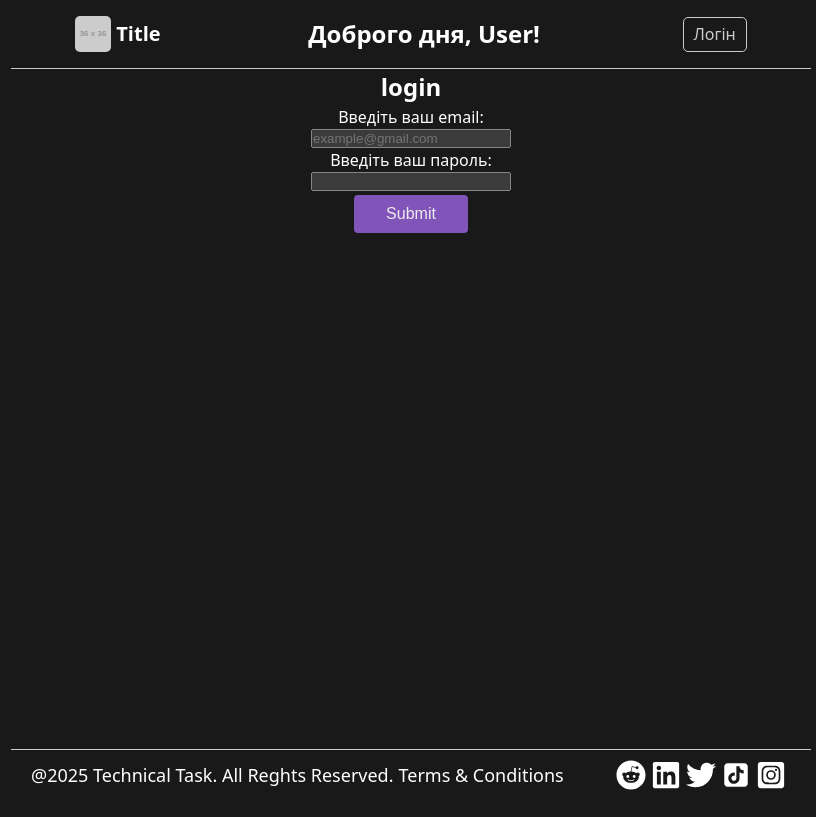
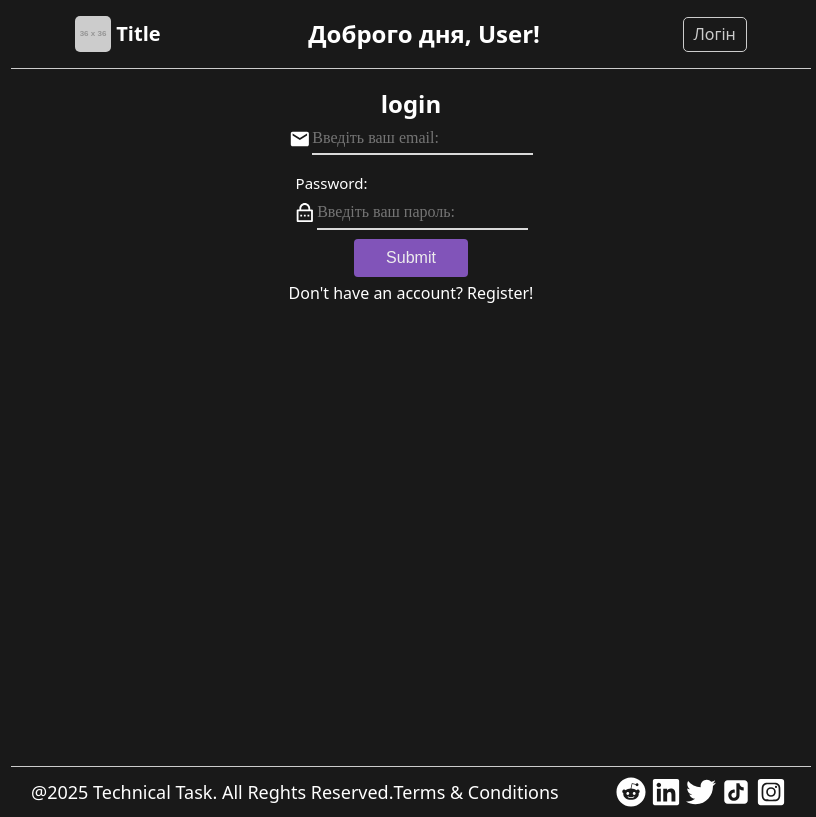
Before and after one commit to Nik91K/EM12-Technical-Task, a React (Vite) app: page /login in a window 1280 px wide. Shown: the whole page, without its empty margins (229-1045 px from the left). Built offline with nearby package versions, Linux system fonts and the light colour scheme.

Commit message:
added some style to login and register page

```diff
--- a/src/components/errorComponent/errorComponent.css
+++ b/src/components/errorComponent/errorComponent.css
@@ -1,4 +1,5 @@
 .error-component{
+    margin: 10px;
     border: 1px solid red;
     background-color: #f8d7da;
     display: flex;
--- a/src/components/footerComponent/footerMain.tsx
+++ b/src/components/footerComponent/footerMain.tsx
@@ -10,7 +10,7 @@ const FooterMain = () => {
         <footer className="footer-main">
             <div className='footer-content'>
                 <p>@2025 Technical Task. All Reghts Reserved.</p>
-                <a href="" className='footer-link'>Terms & Conditions</a>
+                <a href="" className='link'>Terms & Conditions</a>
             </div>
             <div className="footer-icons">
                 <FaReddit className='footer-icon'/>
--- a/src/components/inputComponent/inputComponent.css
+++ b/src/components/inputComponent/inputComponent.css
@@ -0,0 +1,20 @@
+.input {
+    outline: none;
+    border: none;
+    font-family: Poppins-Medium;
+    font-size: 16px;
+    color: #e7e7e7;
+    line-height: 1.2;
+    display: block;
+    width: 100%;
+    height: 33px;
+    text-align: left;
+    background-color: #e7e7e700;
+    border-bottom: 2px solid #d9d9d9;
+    transition: border-bottom-color 0.3s ease;
+    margin-left: 2px;
+}
+
+.input:focus {
+    border-bottom-color: rgb(107, 63, 138);
+}
--- a/src/components/inputComponent/inputComponent.tsx
+++ b/src/components/inputComponent/inputComponent.tsx
@@ -2,7 +2,7 @@ import './inputComponent.css';
 
 const InputComponent = ({type, id, name, minLength, maxLength, placeholder, value, onChange}: {type?: string, id?: string, name?:string, minLength?: number, maxLength?:number, placeholder?:string, value?:string, onChange?:(event: React.ChangeEvent<HTMLInputElement>) => void}) => {
     return (
-        <input type={type} id={id} name={name} minLength={minLength} maxLength={maxLength} placeholder={placeholder} value={value} onChange={onChange}/>
+        <input type={type} id={id} name={name} minLength={minLength} maxLength={maxLength} placeholder={placeholder} value={value} onChange={onChange} className='input'/>
     )
 }
 
--- a/src/layoutPage/index.css
+++ b/src/layoutPage/index.css
@@ -8,6 +8,7 @@
 
 
 .layout-main{
+    margin-top: 17px;
     min-height: 85vh;
 }
 
--- a/src/pages/Authentication/LoginPage/loginPage.css
+++ b/src/pages/Authentication/LoginPage/loginPage.css
@@ -0,0 +1,13 @@
+.login-page{
+    display: flex;
+    flex-direction: column;
+    margin-top: 10px;
+    padding: 5px;
+    text-align: left;
+}
+
+.login-label{
+    font-size: 15px;
+    text-align: left;
+    padding: 2px;
+}
--- a/src/pages/Authentication/LoginPage/loginPage.tsx
+++ b/src/pages/Authentication/LoginPage/loginPage.tsx
@@ -9,6 +9,8 @@ import { useNavigate } from 'react-router-dom';
 import ErrorComponent from '../../../components/errorComponent/errorComponent';
 import { loginUser } from '../../../api/slices/authSlice';
 import { useAppDispatch } from '../../../api/hooks';
+import { RiLockPasswordLine } from 'react-icons/ri';
+import { MdEmail } from 'react-icons/md';
 
 const LoginPage = () => {
   const [textError, setError] = React.useState<string | null>(null);
@@ -70,17 +72,21 @@ const LoginPage = () => {
     return (
         <LayoutPage title='login'>
             <form onSubmit={handleSubmit}>
-               <div className='login-page'>
-                 <label htmlFor="email">Введіть ваш email:</label>
-                 <InputComponent name="email" id="email"  placeholder='example@gmail.com'/>
+              <div className='login-page-icon'>
+                <MdEmail className='login-icon' />
+                <InputComponent name="email" placeholder='Введіть ваш email:'/>
                </div>
                <div className='login-page'>
-                 <label htmlFor="password">Введіть ваш пароль:</label>
-                 <InputComponent name="password" id="password" type="password" minLength={8} maxLength={16}/>
+                <label htmlFor="password" className='login-label'>Password:</label>
+                <div className='login-page-icon'>
+                  <RiLockPasswordLine className='login-icon' />
+                  <InputComponent name="password" type="password" placeholder='Введіть ваш пароль:'/>
+                </div>
                </div>
                 {textError && <ErrorComponent>{textError}</ErrorComponent>}
                <SubmitComponent type='submit'/>
             </form>
+            <p>Don't have an account? <a href="/register" className='link'>Register!</a></p>
         </LayoutPage>
     )
 }
--- a/src/pages/Authentication/RegisterPage/registerPage.css
+++ b/src/pages/Authentication/RegisterPage/registerPage.css
@@ -0,0 +1,9 @@
+.login-page-icon{
+    display: flex;
+    align-items: center;
+}
+
+.login-icon{
+    width: 24px;
+    height: 24px;
+}
--- a/src/pages/Authentication/RegisterPage/registerPage.tsx
+++ b/src/pages/Authentication/RegisterPage/registerPage.tsx
@@ -9,6 +9,9 @@ import { registerUser } from '../../../api/slices/authSlice';
 import { getFormInputValueByName } from '../../../utils/getInput';
 import React from 'react';
 import LoaderComponent from '../../../components/loaderComponent/loaderComponent';
+import { RiLockPasswordLine } from "react-icons/ri";
+import { MdEmail } from "react-icons/md";
+import { CiUser } from "react-icons/ci";
 
 const RegisterPage = () => {
   const [textError, setError] = React.useState<string | null>(null)
@@ -20,16 +23,22 @@ const RegisterPage = () => {
       let name = getFormInputValueByName(event.currentTarget, "name")
       let email = getFormInputValueByName(event.currentTarget, "email")
       let password = getFormInputValueByName(event.currentTarget, "password")
-      // const { name, email, password } = userData
 
       if (!email || !password || !name) {
         setError('Заповніть всі поля')
         return
       }
+
+      if (name.length < 2) {
+        setError('Username повинен бути більше 2 симовлів')
+        return
+      }
+
       if (!email.includes("@") || !email.includes(".")) {
         setError("Email повинен мати @ та .")
         return
       }
+
       if (email.length < 5 || email.length > 30) {
         setError('Емайл повинен бути менше 5 та більше 30 символів')
         return
@@ -39,6 +48,7 @@ const RegisterPage = () => {
         setError('Пароль повинен бути від 8 до 16 символів')
         return
       }
+
       dispatch(registerUser({ email, password, name}))
         .unwrap()
         .then((data) => {
@@ -46,7 +56,7 @@ const RegisterPage = () => {
           navigate('/transactions')
         })
         .catch((error) => {
-          console.log("Помилка реєстації", error)
+          setError("Помилка реєстації")
         })
     }
 
@@ -55,16 +65,25 @@ const RegisterPage = () => {
           <div>{loading && <LoaderComponent />}</div>
           <form onSubmit={handleSubmit} className='register-page'>
              <div className='login-page'>
-               <label htmlFor="name">Введіть ім'я користувача:</label>
-               <InputComponent name="name" type="text" minLength={2}/>
+               <label htmlFor="name">Username:</label>
+               <div className='login-page-icon'>
+                <CiUser className='login-icon' />
+                <InputComponent name="name" type="text" placeholder="Введіть ім'я користувача"/>
+               </div>
              </div>
              <div className='login-page'>
-               <label htmlFor="email">Введіть ваш email:</label>
-               <InputComponent name="email" placeholder='example@gmail.com'/>
+               <label htmlFor="email">Email:</label>
+               <div className='login-page-icon'>
+                <MdEmail className='login-icon' />
+                <InputComponent name="email" placeholder='Введіть ваш email:'/>
+               </div>
              </div>
              <div className='login-page'>
-               <label htmlFor="password">Введіть ваш пароль:</label>
-               <InputComponent name="password" type="password"/>
+               <label htmlFor="password">Password:</label>
+               <div className='login-page-icon'>
+                <RiLockPasswordLine className='login-icon' />
+                <InputComponent name="password" type="password" placeholder='Введіть ваш пароль:'/>
+               </div>
              </div>
               {textError && <ErrorComponent>{textError}</ErrorComponent>}
              <SubmitComponent type='submit' />
```
